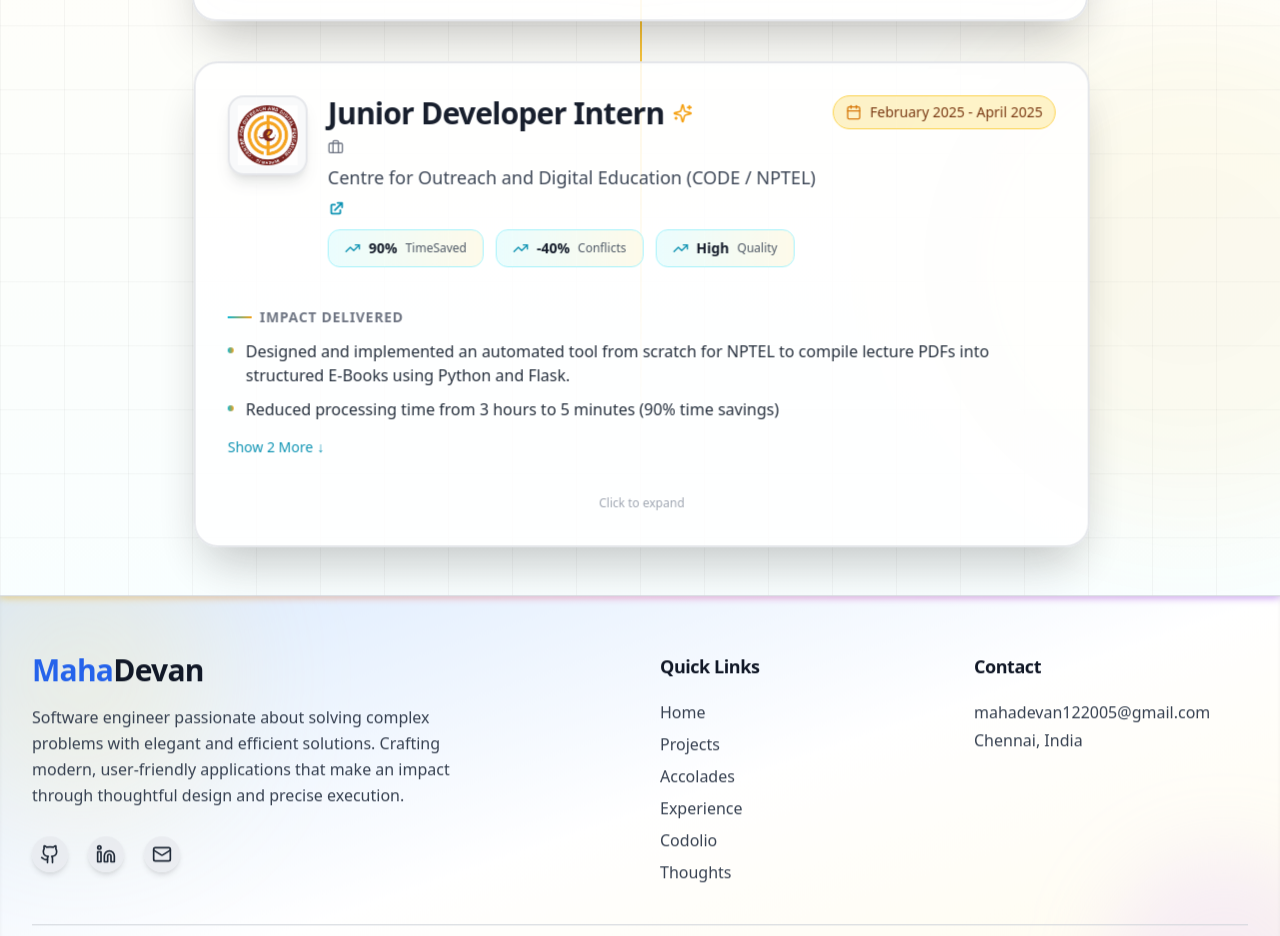
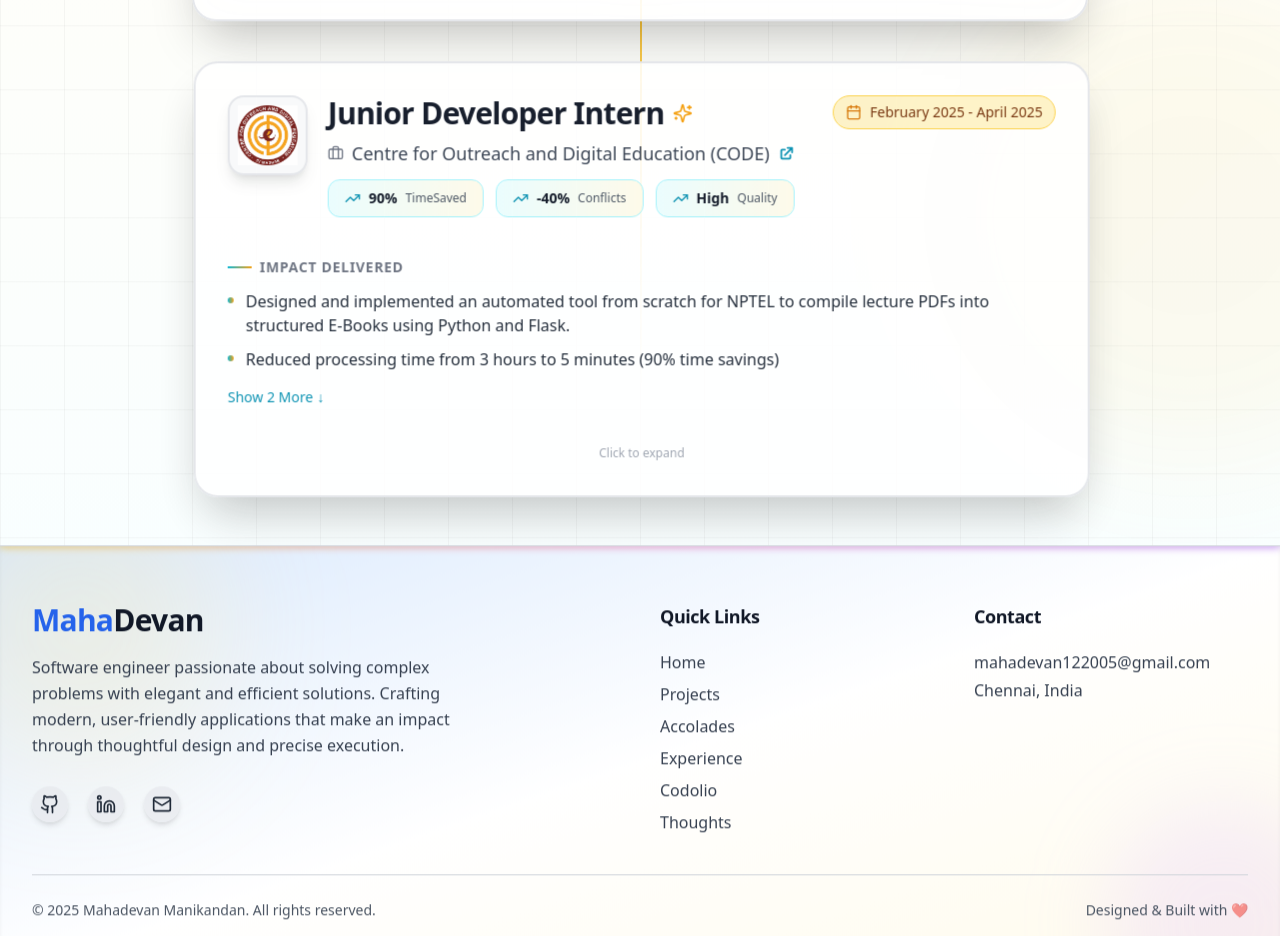
Before and after one commit to Mahadevan2005/Latest_Portfolio, a React (Vite) app: page /experience in a window 1280 px wide. Shown: the part 919-1855 px from the top of the page. Built offline with nearby package versions, Linux system fonts and the light colour scheme.

Commit message:
updated experience section

```diff
--- a/src/components/Experience/ExperienceCard.tsx
+++ b/src/components/Experience/ExperienceCard.tsx
@@ -167,7 +167,7 @@ const ExperienceCard = ({ experience, index }: ExperienceCardProps) => {
             className="border-t border-gray-200 dark:border-gray-800 pt-4"
           >
             <h4 className="text-sm font-semibold text-gray-500 dark:text-gray-400 uppercase tracking-wider mb-3 flex items-center gap-2">
-              <span className="w-8 h-0.5 bg-gradient-to-r from-cyan-500 to-amber-500" />
+              <span className="w-6 h-0.5 bg-gradient-to-r from-cyan-500 to-amber-500" />
               Skills Leveled Up
             </h4>
             <div className="flex flex-wrap gap-2">
--- a/src/pages/Experience.tsx
+++ b/src/pages/Experience.tsx
@@ -22,7 +22,7 @@ const experienceData: ExperienceProps[] = [
   },
   {
     id: 2,
-    company: "Centre for Outreach and Digital Education (CODE / NPTEL)",
+    company: "Centre for Outreach and Digital Education (CODE)",
     role: "Junior Developer Intern",
     logo: "/experience/code_logo.jpeg",
     duration: "February 2025 - April 2025",
```
